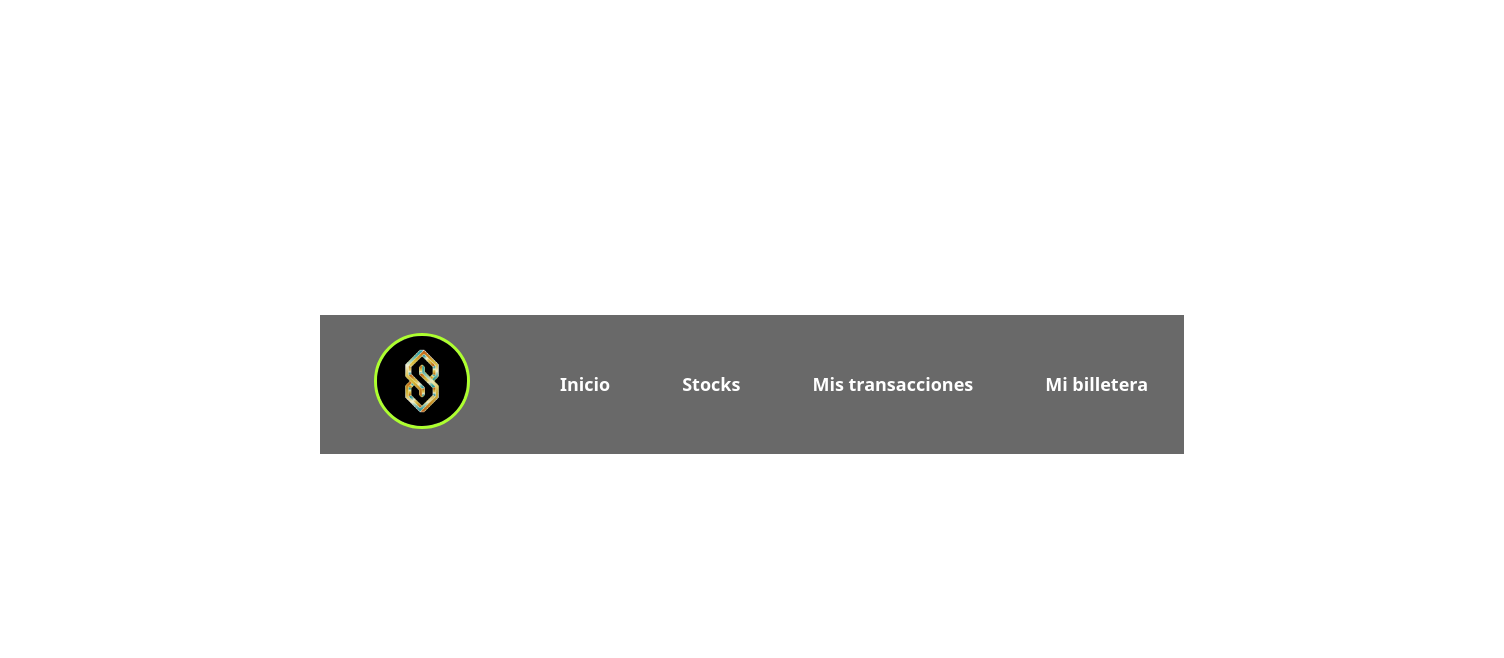
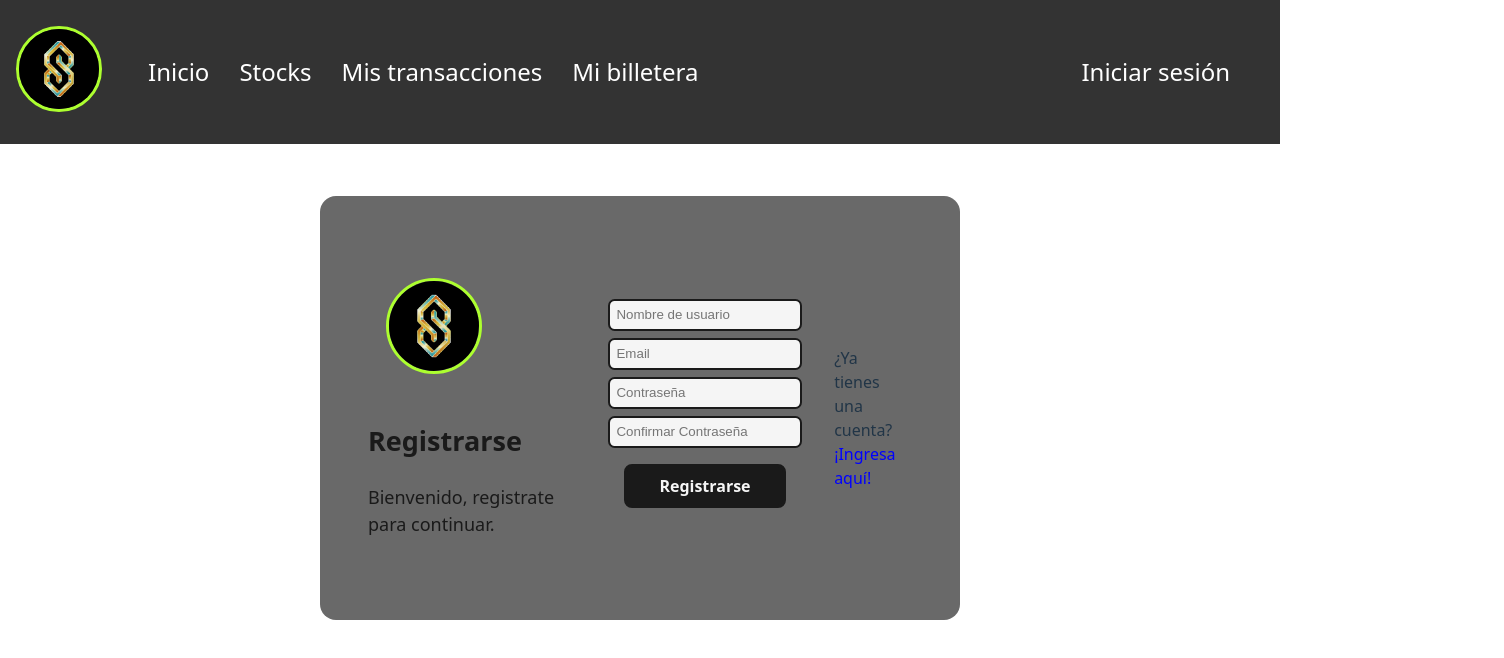
Before and after one commit to 0Cris0/Arqui-G28-FE, a React (Vite) app: page /signup in a window 1280 px wide. Shown: the top 658 px of the page, 1504 px wide, since content can reach past the window. Built offline with nearby package versions, Linux system fonts and the light colour scheme.

Commit message:
login-register and navbar

```diff
--- a/src/App.jsx
+++ b/src/App.jsx
@@ -1,6 +1,5 @@
 import { useState } from 'react'
-import './App.css'
-import {StocksNavbar} from './components/navbar'
+import './styles/App.css'
 
 import Router from './router';
 
@@ -8,7 +7,6 @@ function App() {
 
   return (
     <>
-    <StocksNavbar/>
       <Router/>
     </>
   )
--- a/src/components/navbar.jsx
+++ b/src/components/navbar.jsx
@@ -1,35 +1,69 @@
-import { Container, Nav, Navbar, NavDropdown} from 'react-bootstrap';
-import React, { useState, useEffect, useContext } from 'react';
+import { Container, Nav, Navbar } from 'react-bootstrap';
+import React, { useState, useEffect } from 'react';
 import axios from 'axios';
 import StonksLogo from '../assets/imgs/logo.webp';
+import { useNavigate } from 'react-router-dom';
+import '../styles/navbar.css'; // Asegúrate de que el CSS esté importado
 
 export const StocksNavbar = () => {
+  const [user, setUser] = useState(null);
+  const navigate = useNavigate();
+
+  useEffect(() => {
+    const token = localStorage.getItem('token');
+    if (token) {
+      axios.get(`${import.meta.env.VITE_BACKEND_URL}/profile`, {
+        headers: {
+          Authorization: `Bearer ${token}`,
+        }
+      })
+      .then(response => {
+        setUser(response.data);
+      })
+      .catch(error => {
+        console.error('Error al obtener los datos del usuario', error);
+        localStorage.removeItem('token');
+      });
+    }
+  }, []);
+
+  const handleLogout = () => {
+    localStorage.removeItem('token');
+    setUser(null);
+    navigate('/login');
+  };
+
   return (
-        <div className='contenedor_navbar'>
-            <Navbar expand="lg" className="bg-body-tertiary" fixed="top">
-                <Container>
+    <div className="contenedor_navbar">
+      <div className="contenedor_izquierda">
         <Navbar.Brand href="/" className="nombre-logo">
-                        <img id='StonksLogo' src={StonksLogo}></img>
+          <img id='StonksLogo' src={StonksLogo} alt="Stonks Logo" />
         </Navbar.Brand>
-                    </Container>
 
-                    <Container>
-                        <Nav className="me-auto">
-                            <Nav.Link href="/">Inicio</Nav.Link>
-                            <Nav.Link href="/stocks">Stocks</Nav.Link>
-                            <Nav.Link href="/transacciones">Mis transacciones</Nav.Link>
-                            <Nav.Link href="/billetera">Mi billetera</Nav.Link>
-                            {/* <Nav.Link href="/perfil">Perfil</Nav.Link> */}
-                            {/* <NavDropdown title="Otras Vistas" id="navbarScrollingDropdown">
-                                <NavDropdown.Item href="/nosotros">Sobre LegitStonks</NavDropdown.Item>
-                                <NavDropdown.Item href="/docs">Documentación</NavDropdown.Item>
-                            </NavDropdown> */}
+        {/* Primer grupo de enlaces (Nav1) */}
+        <Nav className="nav-left active nabvar.left">
+          <a className="navbar-nav active linksnavbar" href="/">Inicio</a>
+          <a className="navbar-nav active linksnavbar" href="/stocks">Stocks</a>
+          <a className="navbar-nav active linksnavbar" href="/transacciones">Mis transacciones</a>
+          <a className="navbar-nav active linksnavbar" href="/billetera">Mi billetera</a>
         </Nav>
+      </div>
 
-                </Container>
-            </Navbar>
+      {/* Contenedor de la parte derecha (usuario y logout) */}
+      <div className="contenedor_derecha">
+        <Nav className="nav-right active nabvar-right">
+          {user ? (
+            <>
+              <a className="navbar-nav active linksnavbarName" href="/profile">{user.username}</a>
+              <a className="navbar-nav active linksnavbar" onClick={handleLogout}>Cerrar sesión</a>
+            </>
+          ) : (
+            <a className="navbar-nav active linksnavbar" href="/login">Iniciar sesión</a>
+          )}
+        </Nav>
+      </div>
     </div>
   );
-}
+};
 
 export default StocksNavbar;
--- a/src/main.jsx
+++ b/src/main.jsx
@@ -1,6 +1,6 @@
 import { StrictMode } from 'react'
 import { createRoot } from 'react-dom/client'
-import './index.css'
+import './styles/index.css'
 import App from './App.jsx'
 
 createRoot(document.getElementById('root')).render(
--- a/src/pages/SignUpPage.jsx
+++ b/src/pages/SignUpPage.jsx
@@ -1,7 +1,8 @@
 import React, { useState } from 'react';
 import axios from 'axios';
-import {Button} from 'react-bootstrap';
+import { Button } from 'react-bootstrap';
 import StonksLogo from '../assets/imgs/logo.webp';
+import { useNavigate } from 'react-router-dom'; // Importamos useNavigate
 
 const SignUpPage = () => {
   const [username, setUsername] = useState('');
@@ -10,6 +11,7 @@ const SignUpPage = () => {
   const [confirmPassword, setConfirmPassword] = useState('');
   const [error, setError] = useState('');
   const [message, setMessage] = useState('');
+  const navigate = useNavigate(); // Inicializamos el hook de navegación
 
   const handleSignUp = async (e) => {
     e.preventDefault();
@@ -22,17 +24,29 @@ const SignUpPage = () => {
 
     try {
       // Enviar los datos de registro al backend
-      const response = await axios.post(`${import.meta.env.VITE_BACKEND_URL}/session/register`, {
+      const responseRegister = await axios.post(`${import.meta.env.VITE_BACKEND_URL}/session/signup`, {
         username,
         email,
         password
       });
 
       setMessage('Cuenta creada exitosamente');
-      console.log('Cuenta creada exitosamente')
       setError('');
 
-      // Aquí puedes redirigir al usuario al login o hacer algo más
+      // Debuguiar
+      // console.log('Registro exitoso', responseRegister.data);
+
+      const responseLogin = await axios.post(`${import.meta.env.VITE_BACKEND_URL}/session/login`, {
+        email: email,
+        password: password,
+      });
+
+      // Guardar el token en localStorage
+      localStorage.setItem('token', responseLogin.data.access_token);
+
+      // Redirigir a la página de Stocks
+      navigate('/stocks');
+
     } catch (error) {
       setMessage('');
       setError('Error al crear la cuenta');
@@ -40,11 +54,16 @@ const SignUpPage = () => {
     }
   };
 
+  // Función para redirigir al login
+  const handleLoginRedirect = () => {
+    navigate('/login');
+  };
+
   return (
     <div className='contenedor_auth'>
       <div className='titulo_auth'>
-        <img id='StonksLogo' src={StonksLogo}></img>
-        <h2>Sign-up</h2>
+        <img id='StonksLogo' src={StonksLogo} alt="Logo" />
+        <h2>Registrarse</h2>
 
         <p>Bienvenido, registrate para continuar.</p>
       </div>
@@ -86,7 +105,19 @@ const SignUpPage = () => {
           />
           <Button type="submit" variant='form'>Registrarse</Button>
         </form>
-     </div>
+
+        <div className="register-link" style={{ marginTop: '20px' }}>
+          <p>
+            ¿Ya tienes una cuenta?
+            <span
+              onClick={handleLoginRedirect}
+              style={{ color: 'blue', cursor: 'pointer' }}
+            >
+              ¡Ingresa aquí!
+            </span>
+          </p>
+        </div>
+      </div>
     </div>
   );
 };
--- a/src/router.jsx
+++ b/src/router.jsx
@@ -1,5 +1,6 @@
-import { BrowserRouter, Routes, Route } from 'react-router-dom';
 import React from 'react';
+import { BrowserRouter as Router, Routes, Route } from 'react-router-dom';
+import StocksNavbar from './components/navbar';
 
 import LandingPage from './pages/LandingPage';
 import AboutUsPage from './pages/AboutUsPage';
@@ -10,21 +11,23 @@ import LoginPage from './pages/LoginPage';
 import SignUpPage from './pages/SignUpPage';
 import WalletDetails from './pages/WalletPage';
 
-function Router(){
-    return(
-        <BrowserRouter>
-            <Routes>
-                <Route path="/" element={<LandingPage/>} />
-                <Route path="/nosotros" element={<AboutUsPage/>} />
-                <Route path="/stocks" element={<StocksPage/>} />
-                <Route path="/transacciones" element={<MisTransaccionesPage/>} />
-                <Route path="/stocks/:symbol" element={<StockDetails/>} />
-                <Route path="/login" element={<LoginPage/>} />
-                <Route path="/register" element={<SignUpPage/>} />
-                <Route path="/billetera" element={<WalletDetails/>} />'
-            </Routes>
-        </BrowserRouter>
-    )
+function App() {
+  return (
+    <Router>
+      <StocksNavbar />
+
+      <Routes>
+        <Route path="/" element={<LandingPage />} />
+        <Route path="/nosotros" element={<AboutUsPage />} />
+        <Route path="/stocks" element={<StocksPage />} />
+        <Route path="/transacciones" element={<MisTransaccionesPage />} />
+        <Route path="/stocks/:symbol" element={<StockDetails />} />
+        <Route path="/login" element={<LoginPage />} />
+        <Route path="/signup" element={<SignUpPage />} />
+        <Route path="/billetera" element={<WalletDetails />} />
+      </Routes>
+    </Router>
+  );
 }
 
-export default Router;
+export default App;
--- /dev/null
+++ b/src/styles/landingPage.css
@@ -0,0 +1,50 @@
+/* Contenedor principal de la página */
+.page-container {
+  display: flex; /* Usamos Flexbox para la distribución */
+  justify-content: space-between;
+  margin-top: 10%; /* Ajusta el espacio desde la parte superior */
+  align-items: center; /* Alinea los elementos verticalmente */
+}
+
+/* Columna izquierda */
+.left-column {
+  flex: 1; /* Ocupa el 50% del ancho */
+  margin-right: 20px;
+}
+
+/* Columna derecha */
+.right-column {
+  flex: 1; /* Ocupa el 50% del ancho */
+  display: flex;
+  flex-direction: column; /* Coloca el texto y los botones en una columna */
+  align-items: center; /* Centra los elementos dentro de la columna */
+  justify-content: center; /* Alinea los elementos verticalmente */
+  text-align: center; /* Centra el texto */
+}
+
+/* Contenedor de los botones */
+.contenedor_ingreso {
+  width: 50%;
+  gap: 20px; /* Añade espacio entre los botones */
+  justify-content: center; /* Centra los botones */
+  margin-top: 20px; /* Espacio entre el texto y los botones */
+}
+
+/* Estilo para los botones */
+button {
+  padding: 10px 20px; /* Tamaño de los botones */
+  font-size: 1rem; /* Tamaño de la fuente dentro de los botones */
+  background-color: #4CAF50; /* Color de fondo verde */
+  border: none; /* Sin borde */
+  border-radius: 5px; /* Bordes redondeados */
+  color: white; /* Texto blanco */
+  cursor: pointer; /* Cambia el cursor al pasar el mouse */
+}
+
+button:hover {
+  background-color: #45a049; /* Cambio de color al pasar el mouse */
+}
+
+title1 {
+  font-size: 8rem;
+}
--- /dev/null
+++ b/src/styles/navbar.css
@@ -0,0 +1,79 @@
+/* Asegura que la navbar ocupe el 100% del ancho de la página */
+.contenedor_navbar {
+  width: 100%;
+  position: fixed;
+  top: 0;
+  left: 0;
+  z-index: 1000;
+  background-color: #333; /* Fondo oscuro */
+  padding: 10px 0; /* Espaciado en la parte superior e inferior */
+  display: flex; /* Usamos Flexbox */
+  justify-content: space-between; /* Espacio entre la parte izquierda y derecha */
+  align-items: center; /* Alineamos verticalmente los elementos */
+}
+
+/* Contenedor izquierdo: logo y primeros enlaces */
+.contenedor_izquierda {
+  display: flex;
+  align-items: center; /* Alineamos el contenido verticalmente */
+  gap: 30px; /* Aumenta el espacio entre los elementos */
+}
+
+/* Estilo para el primer grupo de enlaces (Nav1) */
+.nav-left {
+  display: flex;
+  gap: 30px; /* Aumenta el espacio entre los enlaces */
+}
+
+
+.linksnavbar:hover {
+  background-color: #555 !important; /* Fondo oscuro al pasar el mouse */
+  border-radius: 5px; /* Bordes redondeados al pasar el mouse */
+}
+
+.linksnavbarName:hover {
+  background-color: #555 !important; /* Fondo oscuro al pasar el mouse */
+  border-radius: 5px; /* Bordes redondeados al pasar el mouse */
+}
+
+/* Contenedor derecho: para el nombre de usuario y el botón de cerrar sesión */
+.contenedor_derecha {
+  display: flex;
+  align-items: center;
+  gap: 30px;
+  margin-right: 50px;
+}
+
+/* Estilo para los enlaces de la parte derecha */
+.nav-right {
+  display: flex;
+  gap: 30px; /* Espacio entre los enlaces de la derecha */
+  align-items: center;
+}
+
+.linksnavbar {
+  color: white !important; /* Asegura que los enlaces de la derecha sean blancos */
+  font-size: 1.5rem;  /* Tamaño de fuente estándar */
+  text-decoration: none !important; /* Elimina el subrayado */
+}
+
+.linksnavbarName {
+  color: white !important; /* Asegura que los enlaces de la derecha sean blancos */
+  font-size: 1.2rem;  /* Tamaño de fuente estándar */
+  text-decoration: none !important; /* Elimina el subrayado */
+}
+
+
+/* Responsive: Asegúrate de que todo se vea bien en pantallas pequeñas */
+@media (max-width: 768px) {
+  .contenedor_navbar {
+    flex-direction: column; /* En pantallas pequeñas, ponemos todo en una columna */
+    align-items: flex-start; /* Alineamos los elementos a la izquierda */
+  }
+
+  .contenedor_izquierda,
+  .contenedor_derecha {
+    width: 100%; /* Asegura que los contenedores tomen todo el ancho en pantallas pequeñas */
+    margin-bottom: 10px;
+  }
+}
```
Also changed, not shown: src/pages/LandingPage.jsx (+15 -10 lines), src/pages/LoginPage.jsx (+24 -5 lines), src/styles/App.css (renamed from src/App.css), src/styles/index.css (renamed from src/index.css). Lines whose indentation alone changed are shown as unchanged.
